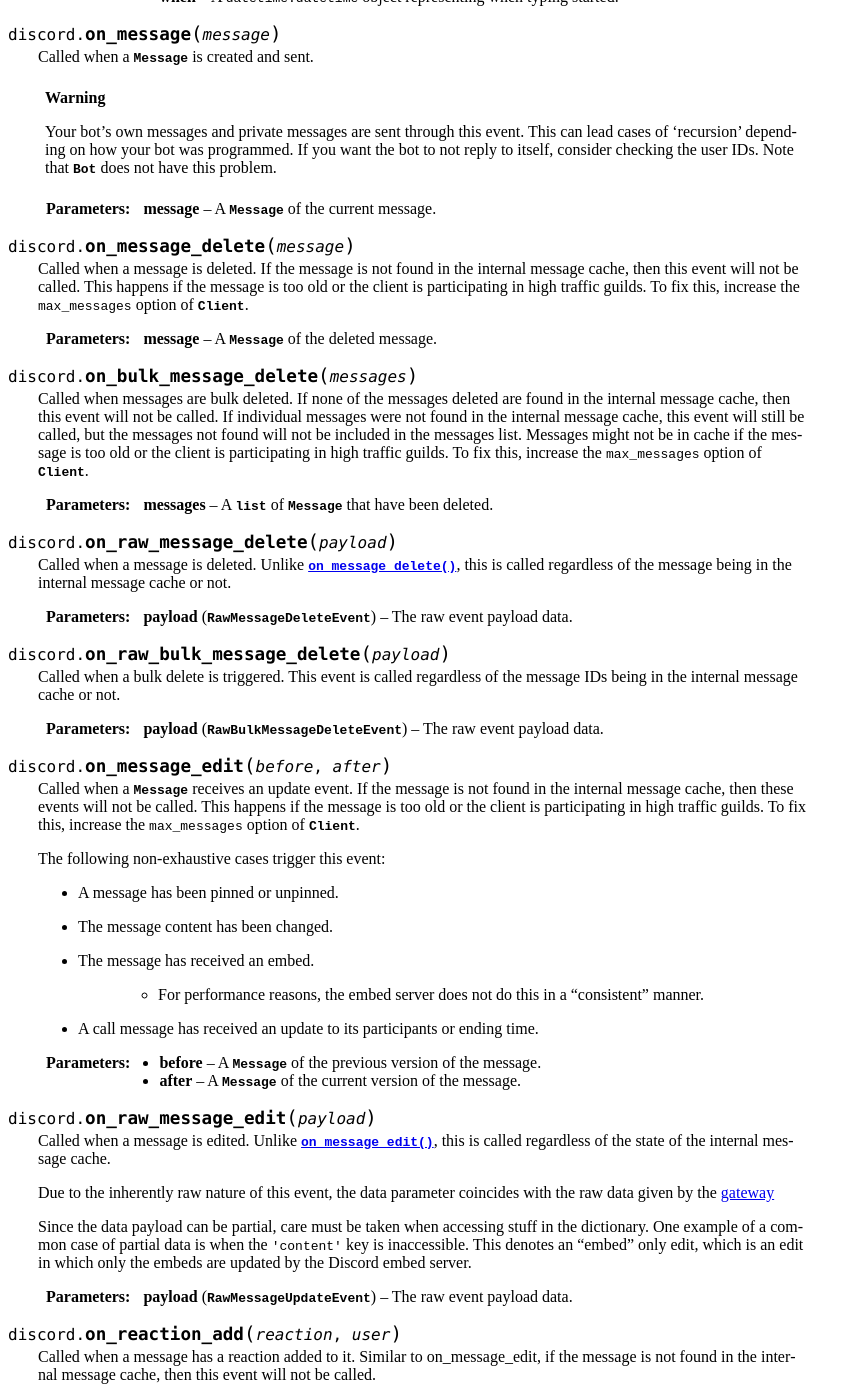
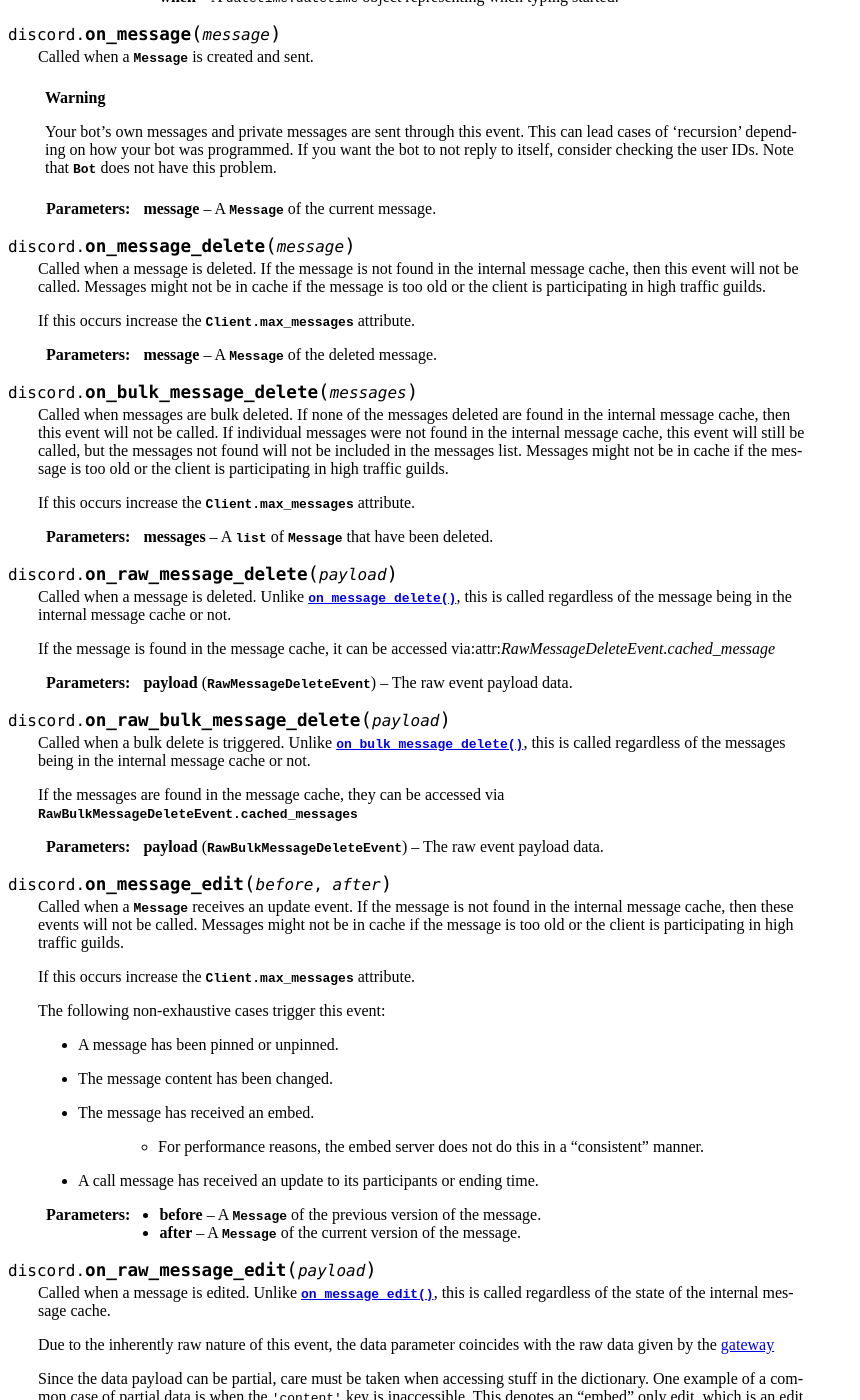
Before and after one commit to Rapptz/discord.py, a Sphinx documentation site: the page built from docs/api.rst, in a window 1280 px wide and 1400 px high, scrolled down 3551 px. Shown: the whole window, without its empty margins (0-860 px from the left). Built offline with Sphinx 7.4.7, drawn with Linux system fonts in a browser that asks for light colours; some of the changed text lies outside the part shown.

Commit message:
Add suggestions from review; adjust similar documentation to match; resolve typo in on_reaction_add

```diff
--- a/docs/api.rst
+++ b/docs/api.rst
@@ -224,10 +224,11 @@ to handle it, which defaults to print a traceback and ignoring the exception.
 .. function:: on_message_delete(message)
 
     Called when a message is deleted. If the message is not found in the
-    internal message cache, then this event will not be called. This
-    happens if the message is too old or the client is participating in high
-    traffic guilds. To fix this, increase the ``max_messages`` option of
-    :class:`Client`.
+    internal message cache, then this event will not be called.
+    Messages might not be in cache if the message is too old
+    or the client is participating in high traffic guilds.
+
+    If this occurs increase the :attr:`Client.max_messages` attribute.
 
     :param message: A :class:`Message` of the deleted message.
 
@@ -239,7 +240,8 @@ to handle it, which defaults to print a traceback and ignoring the exception.
     this event will still be called, but the messages not found will not be included in
     the messages list. Messages might not be in cache if the message is too old
     or the client is participating in high traffic guilds.
-    To fix this, increase the ``max_messages`` option of :class:`Client`.
+
+    If this occurs increase the :attr:`Client.max_messages` attribute.
 
     :param messages: A :class:`list` of :class:`Message` that have been deleted.
 
@@ -248,13 +250,19 @@ to handle it, which defaults to print a traceback and ignoring the exception.
     Called when a message is deleted. Unlike :func:`on_message_delete`, this is
     called regardless of the message being in the internal message cache or not.
 
+    If the message is found in the message cache,
+    it can be accessed via:attr:`RawMessageDeleteEvent.cached_message`
+
     :param payload: The raw event payload data.
     :type payload: :class:`RawMessageDeleteEvent`
 
 .. function:: on_raw_bulk_message_delete(payload)
 
-    Called when a bulk delete is triggered. This event is called regardless
-    of the message IDs being in the internal message cache or not.
+    Called when a bulk delete is triggered. Unlike :func:`on_bulk_message_delete`, this is
+    called regardless of the messages being in the internal message cache or not.
+
+    If the messages are found in the message cache,
+    they can be accessed via :attr:`RawBulkMessageDeleteEvent.cached_messages`
 
     :param payload: The raw event payload data.
     :type payload: :class:`RawBulkMessageDeleteEvent`
@@ -263,8 +271,10 @@ to handle it, which defaults to print a traceback and ignoring the exception.
 
     Called when a :class:`Message` receives an update event. If the message is not found
     in the internal message cache, then these events will not be called.
-    This happens if the message is too old or the client is participating in high
-    traffic guilds. To fix this, increase the ``max_messages`` option of :class:`Client`.
+    Messages might not be in cache if the message is too old
+    or the client is participating in high traffic guilds.
+
+    If this occurs increase the :attr:`Client.max_messages` attribute.
 
     The following non-exhaustive cases trigger this event:
 
@@ -297,7 +307,7 @@ to handle it, which defaults to print a traceback and ignoring the exception.
 
 .. function:: on_reaction_add(reaction, user)
 
-    Called when a message has a reaction added to it. Similar to on_message_edit,
+    Called when a message has a reaction added to it. Similar to :func:`on_message_edit`,
     if the message is not found in the internal message cache, then this
     event will not be called.
 
```
